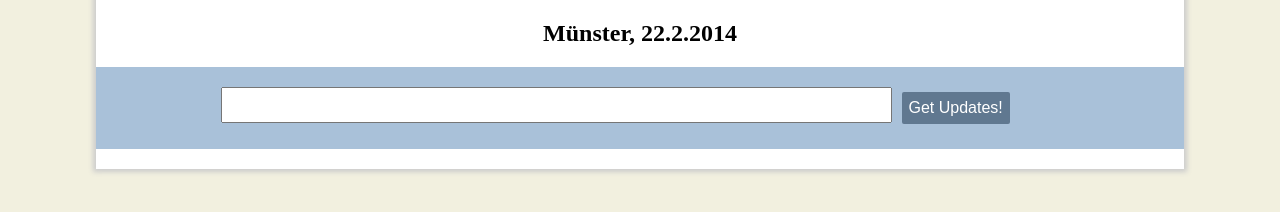
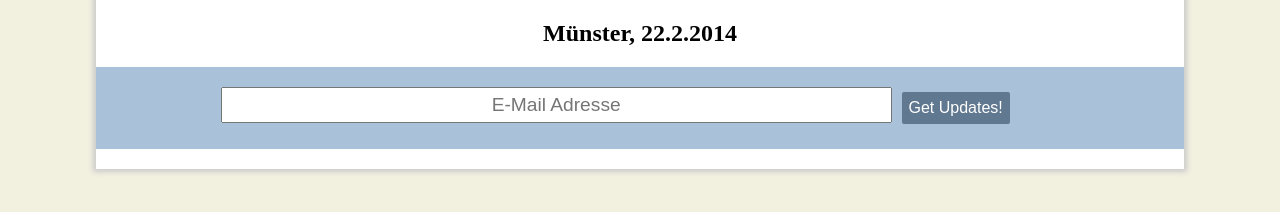
Before and after one commit to codeformuenster/opendataday, a Jekyll site: the page built from index.html, in a window 1280 px wide. Shown: the part 207-419 px from the top of the page. Built offline with Jekyll 4.4.1, drawn with Linux system fonts in a browser that asks for light colours; nearby versions of some CDN libraries; Markdown is read by kramdown in place of the engine named in the settings.

Commit message:
ga added and added placeholder for mail

```diff
--- a/_layouts/default.html
+++ b/_layouts/default.html
@@ -6,7 +6,7 @@
     <meta charset='UTF-8'/>
     <title>{{page.title}}</title>
     <link rel='shortcut icon' href='images/favicon.ico' type='image/x-icon' />
-    <link rel='stylesheet' href='{{ site.baseurl }}/assets/css/application.css'>
+    <link rel='stylesheet' href='{{ site.baseurl }}/assets/css/application.css' />
     <script src="http://code.jquery.com/jquery-1.10.1.min.js"></script>
   </head>
   <body>
--- a/index.html
+++ b/index.html
@@ -9,7 +9,7 @@ title: Open Data Day Münster 2014
      <div id="mc_embed_signup">
        <form action="http://github.us3.list-manage.com/subscribe/post?u=0280dca8af5c7f6308e1e36ae&amp;id=8151d48caa" method="post" id="mc-embedded-subscribe-form" name="mc-embedded-subscribe-form" class="validate" target="_blank" novalidate>
        <div class="mc-field-group">
-         <input type="email" value="" name="EMAIL" class="required email" id="mce-EMAIL">
+         <input type="email" value="" name="EMAIL" class="required email" id="mce-EMAIL" placeholder="E-Mail Adresse">
        </div>
        <div id="mce-responses" class="clear">
          <div class="responsesse" id="mce-error-response" style="display:none"></div>
```
Also changed, not shown: other parts of _layouts/default.html (+10 -0 lines).
